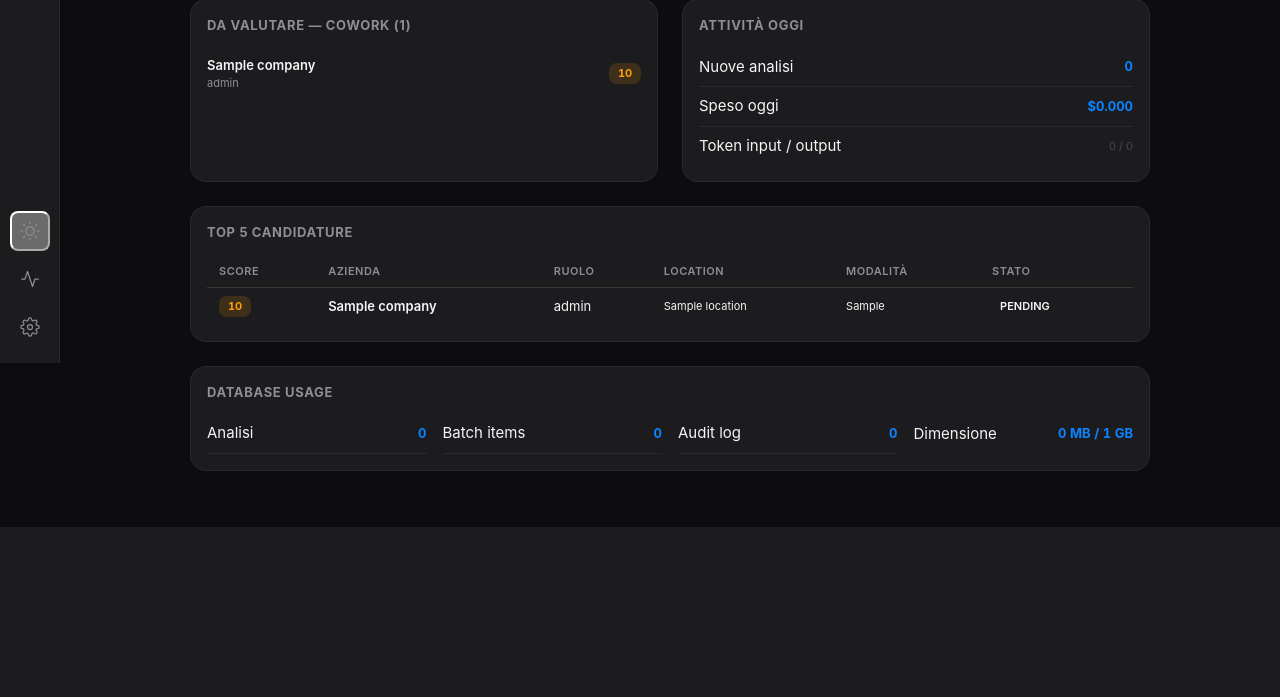
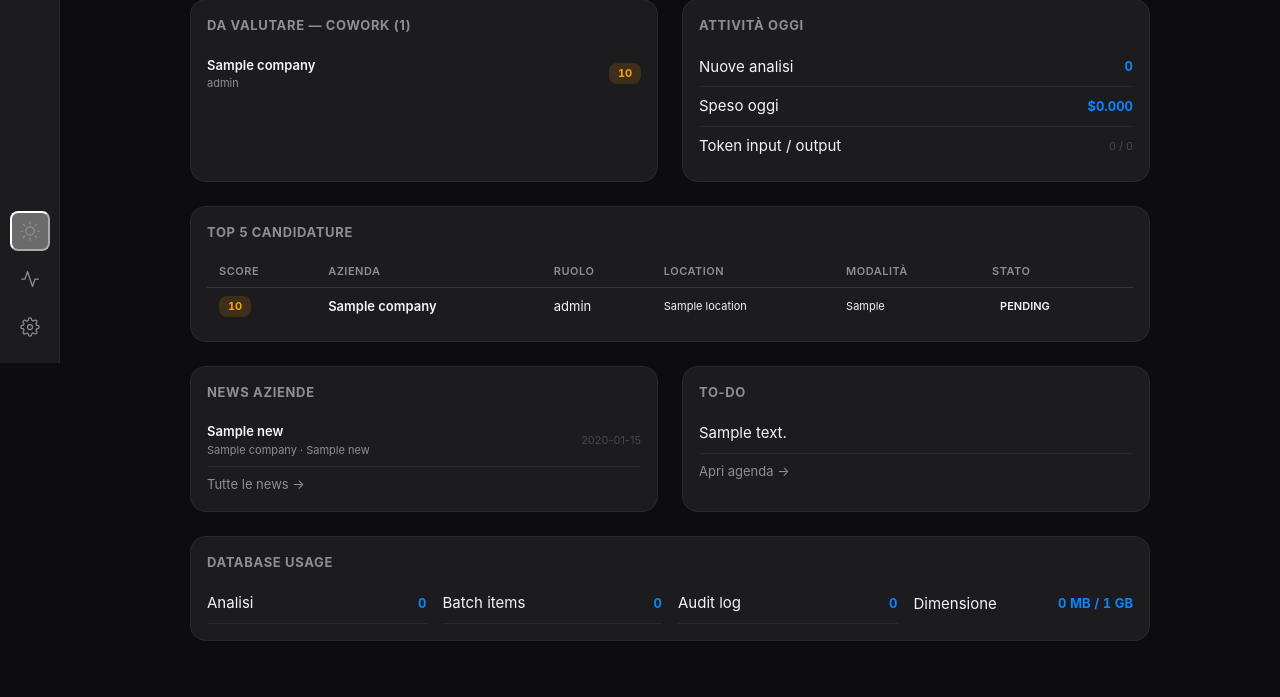
Before and after one commit to MK023/JobSearch, a Python web app: template frontend/templates/dashboard.html in a window 1280 px wide. Shown: the part 437-1134 px from the top of the page. Before the commit the page ends 964 px from the top, so only its background shows below. Run offline with Jinja, Linux system fonts and the light colour scheme; the template is opened without the code that fills it: most values are stand-ins (such as "Sample title", 1, 10 or a date in 2020); some libraries are stand-ins or nearby versions.

Commit message:
feat: dashboard hub widgets (news + todo) + news page cache-only optimization
Dashboard:
- Added "News aziende" widget — latest 5 articles across active
  candidatures, flattened and sorted by date, with link to /news
- Added "To-do" widget — pending todos from agenda, with link to /agenda

News page optimization:
- Replaced fetch_company_news() (calls API) with get_cached_news()
  (reads DB cache only) — page loads instantly, no API calls
- News are populated during analysis enrichment, cache-only for rendering

Co-Authored-By: Claude Opus 4.6 (1M context) <noreply@anthropic.com>

```diff
--- a/frontend/templates/dashboard.html
+++ b/frontend/templates/dashboard.html
@@ -167,6 +167,45 @@
     {% endif %}
   </section>
 
+  {# News recenti + To-do — side by side #}
+  <div class="grid-2col mb-xl">
+
+    {# News recenti #}
+    <section class="card dash-widget">
+      <h2 class="section-title">News aziende</h2>
+      {% if recent_news %}
+        {% for n in recent_news %}
+        <div class="dash-widget-row">
+          <div class="dash-widget-row-main">
+            <a href="{{ n.link }}" target="_blank" rel="noopener noreferrer" class="dash-widget-row-title">{{ n.title|truncate(60) }}</a>
+            <span class="dash-widget-row-sub">{{ n.company }} &middot; {{ n.source_name }}</span>
+          </div>
+          <span class="meta-small">{{ n.published_at[:10] if n.published_at else '' }}</span>
+        </div>
+        {% endfor %}
+        <div class="meta-small" style="margin-top: var(--space-sm);"><a href="/news" class="link-subtle">Tutte le news &rarr;</a></div>
+      {% else %}
+        <div class="empty-state" style="padding: var(--space-lg);">Le news appariranno dopo l'analisi</div>
+      {% endif %}
+    </section>
+
+    {# To-do pendenti #}
+    <section class="card dash-widget">
+      <h2 class="section-title">To-do</h2>
+      {% if agenda_todos %}
+        {% for t in agenda_todos %}
+        <div class="dash-widget-row">
+          <span class="dash-widget-row-main">{{ t.text }}</span>
+        </div>
+        {% endfor %}
+        <div class="meta-small" style="margin-top: var(--space-sm);"><a href="/agenda" class="link-subtle">Apri agenda &rarr;</a></div>
+      {% else %}
+        <div class="empty-state" style="padding: var(--space-lg);">Nessun to-do pendente</div>
+      {% endif %}
+    </section>
+
+  </div>
+
   {# DB Usage — compact full width #}
   <section class="card dash-widget mb-xl">
     <h2 class="section-title">Database usage</h2>
```
Also changed, not shown: backend/src/integrations/news.py (+16 -0 lines), backend/src/pages.py (+40 -14 lines).
